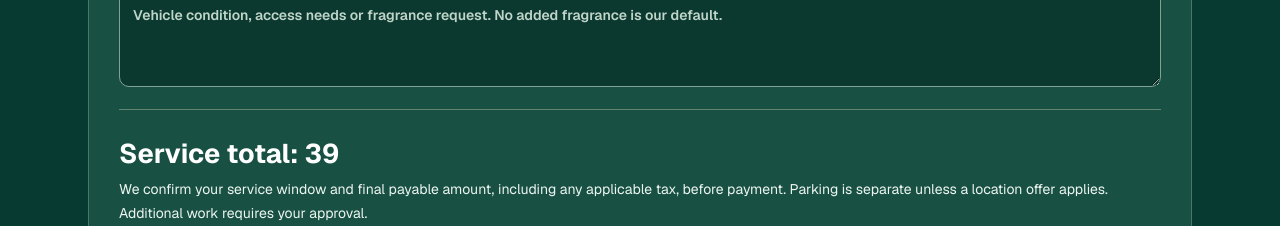
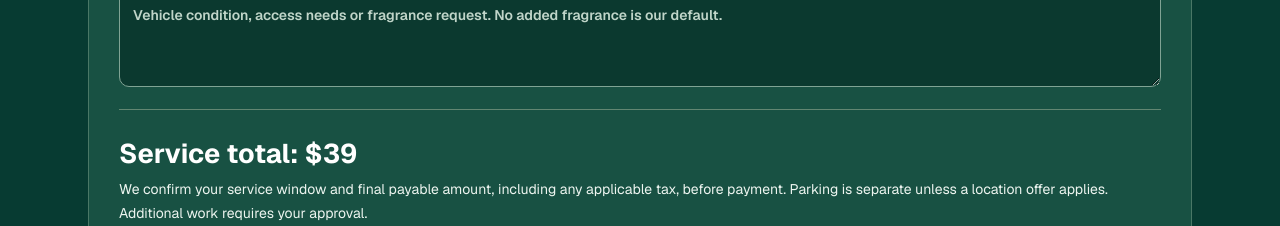
Before and after one commit to expresparking/express-parking-web, a Next.js app: page /velor in a window 1280 px wide. Shown: the part 4900-5126 px from the top of the page. Built offline with nearby package versions, Linux system fonts and the light colour scheme.

Commit message:
Show dollar signs in Velor booking totals

```diff
--- a/app/velor/VelorBooking.tsx
+++ b/app/velor/VelorBooking.tsx
@@ -35,7 +35,7 @@ export default function VelorBooking() {
     try {
       const response = await fetch('/api/contact/request', { method: 'POST', headers: { 'Content-Type': 'application/json' }, body: JSON.stringify({
         name: data.get('name'), email: data.get('email'), phone: data.get('phone'), property: '96 Orange Street Garage', service: mode === 'monthly' ? `Velor monthly plan — ${planService === 0 ? 'Exterior Care' : 'Complete Care'}` : `Velor appointment request — ${packages[service].name}`,
-        message: [`Booking type: ${mode === 'monthly' ? 'Monthly plan — two visits per month' : 'One-time care'}`, `Vehicle: ${sizes[size].name}`, `Package: ${mode === 'monthly' ? (planService === 0 ? 'Exterior Care monthly plan' : 'Complete Care monthly plan') : packages[service].name}`, `Add-ons: ${mode === 'monthly' ? 'Not included in plan selection' : (extras.map(i => addons[i].name).join(', ') || 'None')}`, `Menu total: ${total}${mode === 'monthly' ? '/month' : ''}; parking separate unless location benefit confirmed`, ...Array.from(data.entries()).filter(([key]) => !['name','email','phone'].includes(key)).map(([key,value]) => `${key}: ${value}`), 'Confirm availability, service window, access and final price before payment.'].join('\n'),
+        message: [`Booking type: ${mode === 'monthly' ? 'Monthly plan — two visits per month' : 'One-time care'}`, `Vehicle: ${sizes[size].name}`, `Package: ${mode === 'monthly' ? (planService === 0 ? 'Exterior Care monthly plan' : 'Complete Care monthly plan') : packages[service].name}`, `Add-ons: ${mode === 'monthly' ? 'Not included in plan selection' : (extras.map(i => addons[i].name).join(', ') || 'None')}`, `Menu total: $${total}${mode === 'monthly' ? '/month' : ''}; parking separate unless location benefit confirmed`, ...Array.from(data.entries()).filter(([key]) => !['name','email','phone'].includes(key)).map(([key,value]) => `${key}: ${value}`), 'Confirm availability, service window, access and final price before payment.'].join('\n'),
       }) });
       const body = await response.json();
       if (!response.ok) throw new Error(body.error || 'Unable to send. Please call 203-941-0954.');
@@ -57,7 +57,7 @@ export default function VelorBooking() {
       <label>Interior access<select name="interior access" required><option value="">Choose an arrangement</option><option>Meet the Velor attendant</option><option>Please contact me to arrange key handoff</option>{(mode === 'one-time' ? service === 0 : planService === 0) && <option>Exterior only — no interior access needed</option>}</select></label>
       <label>Name<input name="name" autoComplete="name" required maxLength={100}/></label><label>Email<input name="email" type="email" autoComplete="email" required/></label><label>Phone<input name="phone" type="tel" autoComplete="tel" required/></label>
       <label className="vr-full">Anything we should know?<textarea name="notes" rows={3} maxLength={2000} placeholder="Vehicle condition, access needs or fragrance request. No added fragrance is our default."/></label>
-      <div className="vr-full vr-total"><strong>{mode === 'monthly' ? `Plan total: ${total}/month` : `Service total: ${total}`}</strong><p>{mode === 'one-time' && extras.length ? `Includes up to ${extras.reduce((s,i) => s + addons[i].minutes, 0)} additional minutes of add-on work. ` : ''}{mode === 'monthly' ? 'Your monthly plan includes two scheduled visits for one registered vehicle. ' : ''}We confirm your service window and final payable amount, including any applicable tax, before payment. Parking is separate unless a location offer applies. Additional work requires your approval.</p></div>
+      <div className="vr-full vr-total"><strong>{mode === 'monthly' ? `Plan total: $${total}/month` : `Service total: $${total}`}</strong><p>{mode === 'one-time' && extras.length ? `Includes up to ${extras.reduce((s,i) => s + addons[i].minutes, 0)} additional minutes of add-on work. ` : ''}{mode === 'monthly' ? 'Your monthly plan includes two scheduled visits for one registered vehicle. ' : ''}We confirm your service window and final payable amount, including any applicable tax, before payment. Parking is separate unless a location offer applies. Additional work requires your approval.</p></div>
       <label className="vr-check vr-full"><input type="checkbox" required/><span>I understand service is subject to the selected time window being available. Vehicle and space will be verified before work; private service photos document the condition and completed work.</span></label>
       <button className="vr-button" disabled={busy}>{busy ? 'Sending…' : mode === 'monthly' ? 'Continue with monthly plan' : 'Continue with this service'}</button><p className="vr-full" role="status">{result}</p>
     </form>}
```
